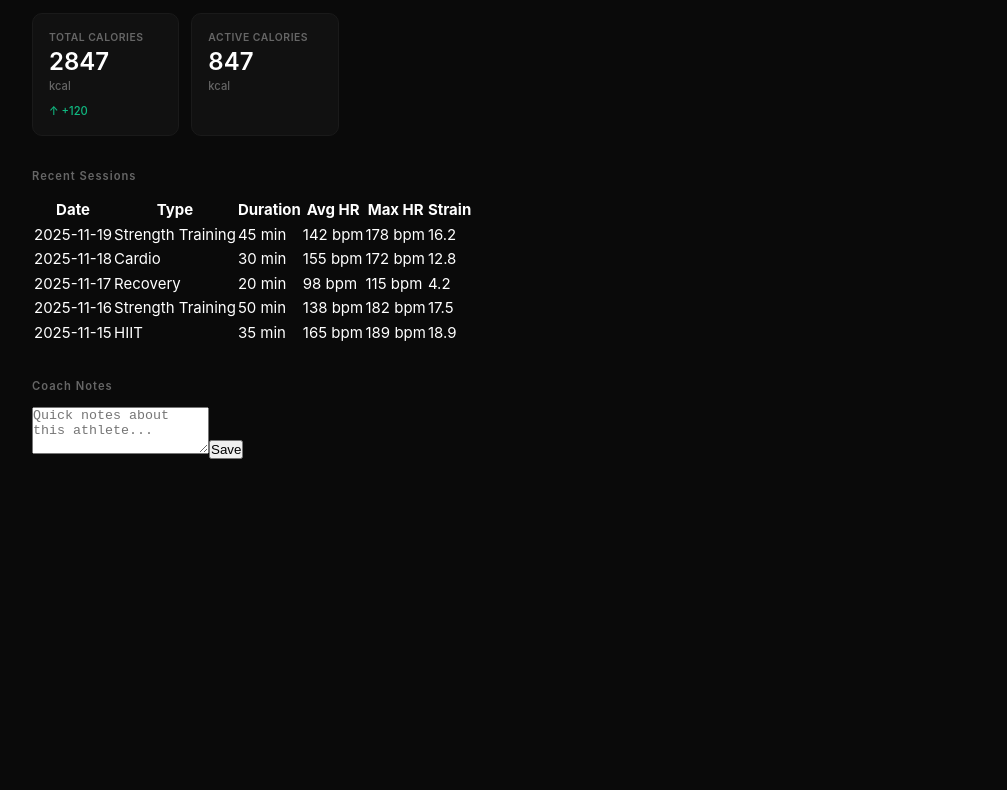
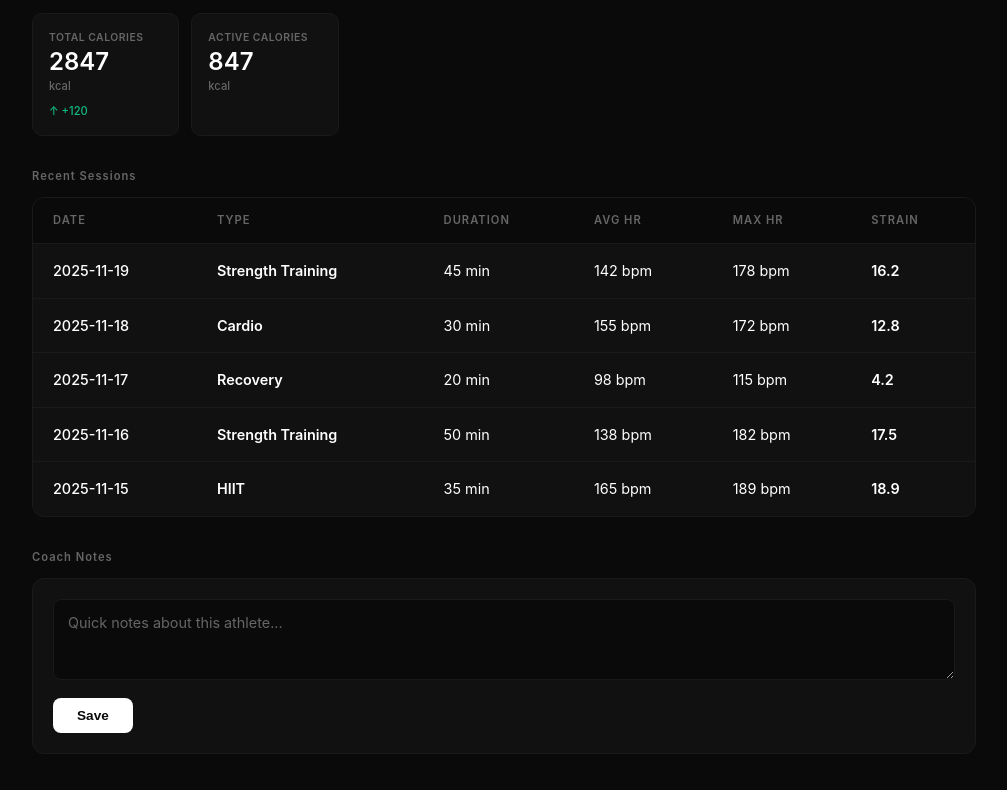
Before and after one commit to M3kko/nolimit_dashboard, a React (Create React App) app in the folder nolimit-dashboard/: page /athlete/1 in a window 1280 px wide. Shown: the part 811-1601 px from the top of the page, without its empty margins (256-1263 px from the left). Before the commit the page ends 1343 px from the top, so only its background shows below. Built offline with nearby package versions, Linux system fonts and the light colour scheme.

Commit message:
continuing css for new athlete detail screen

```diff
--- a/nolimit-dashboard/src/AthleteDetail.css
+++ b/nolimit-dashboard/src/AthleteDetail.css
@@ -271,3 +271,126 @@
     gap: 0.75rem;
     margin-bottom: 1.5rem;
 }
+
+.sessions-table-container {
+    background: #111111;
+    border: 1px solid #1a1a1a;
+    border-radius: 12px;
+    overflow: hidden;
+    margin-bottom: 1.5rem;
+}
+
+.sessions-table {
+    width: 100%;
+    border-collapse: collapse;
+}
+
+.sessions-table thead {
+    background: #0a0a0a;
+}
+
+.sessions-table th {
+    text-align: left;
+    padding: 0.875rem 1.25rem;
+    font-weight: 600;
+    font-size: 0.7rem;
+    text-transform: uppercase;
+    letter-spacing: 1px;
+    color: #666666;
+    border-bottom: 1px solid #1a1a1a;
+}
+
+.sessions-table td {
+    padding: 1rem 1.25rem;
+    border-bottom: 1px solid #1a1a1a;
+    color: #ffffff;
+    font-size: 0.9rem;
+}
+
+.sessions-table tbody tr:last-child td {
+    border-bottom: none;
+}
+
+.sessions-table tbody tr {
+    transition: background 0.2s;
+}
+
+.sessions-table tbody tr:hover {
+    background: #0f0f0f;
+}
+
+.session-date-cell {
+    color: #666666;
+    font-weight: 500;
+}
+
+.session-type-cell {
+    font-weight: 600;
+}
+
+.strain-high {
+    color: #ef4444;
+    font-weight: 600;
+}
+
+.strain-medium {
+    color: #f59e0b;
+    font-weight: 600;
+}
+
+.strain-low {
+    color: #10b981;
+    font-weight: 600;
+}
+
+.notes-container-compact {
+    background: #111111;
+    border: 1px solid #1a1a1a;
+    border-radius: 12px;
+    padding: 1.25rem;
+    margin-bottom: 2rem;
+}
+
+.notes-input-compact {
+    width: 100%;
+    background: #0a0a0a;
+    border: 1px solid #1a1a1a;
+    border-radius: 8px;
+    padding: 0.875rem;
+    color: #ffffff;
+    font-size: 0.9rem;
+    font-family: -apple-system, BlinkMacSystemFont, 'Segoe UI', 'Roboto', sans-serif;
+    resize: vertical;
+    margin-bottom: 0.75rem;
+    transition: border-color 0.2s;
+}
+
+.notes-input-compact:focus {
+    outline: none;
+    border-color: #2a2a2a;
+}
+
+.notes-input-compact::placeholder {
+    color: #666666;
+}
+
+.save-notes-btn-compact {
+    background: #ffffff;
+    color: #0a0a0a;
+    border:none;
+    padding: 0.625rem 1.5rem;
+    border-radius: 8px;
+    font-size: 0.85rem;
+    font-weight: 600;
+    cursor: pointer;
+    transition: all 0.2s;
+}
+
+.save-notes-btn-compact:hover {
+    background: #e5e5e5;
+    transform: translateY(-1px);
+}
+
+.light-mode .athlete-detail-page {
+
+}
```
